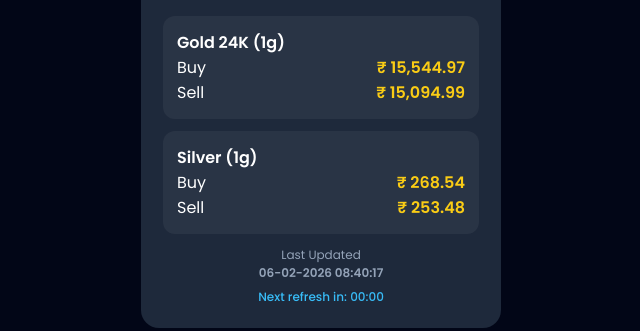
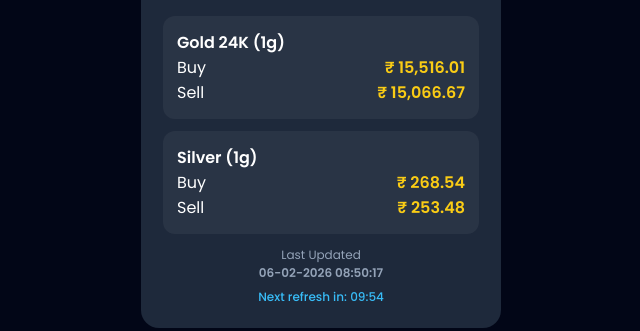
Before and after one commit to FD-J/Auragoldpricelive, a plain HTML site: page index.html in a window 1280 px wide. Shown: the part 276-607 px from the top of the page, 319-959 px from the left. Drawn offline with Linux system fonts and the light colour scheme.

Commit message:
Auto update prices

```diff
--- a/index.html
+++ b/index.html
@@ -70,12 +70,12 @@ h2{text-align:center;color:#facc15}
 
 <div class="row">
 <span>Buy</span>
-<span class="price">₹ 15,544.97</span>
+<span class="price">₹ 15,516.01</span>
 </div>
 
 <div class="row">
 <span>Sell</span>
-<span class="price">₹ 15,094.99</span>
+<span class="price">₹ 15,066.67</span>
 </div>
 
 </div>
@@ -101,7 +101,7 @@ h2{text-align:center;color:#facc15}
 <div class="footer">
 
 Last Updated<br>
-<b>06-02-2026 08:40:17</b>
+<b>06-02-2026 08:50:17</b>
 
 <div class="timer">
 Next refresh in: <span id="countdown">--:--</span>
@@ -113,7 +113,7 @@ Next refresh in: <span id="countdown">--:--</span>
 
 
 <!-- Bot Timestamp -->
-<div id="botTime" data-time="1770347473" style="display:none"></div>
+<div id="botTime" data-time="1770348084" style="display:none"></div>
 
 
 <script>
```
Also changed, not shown: heartbeat.txt.
